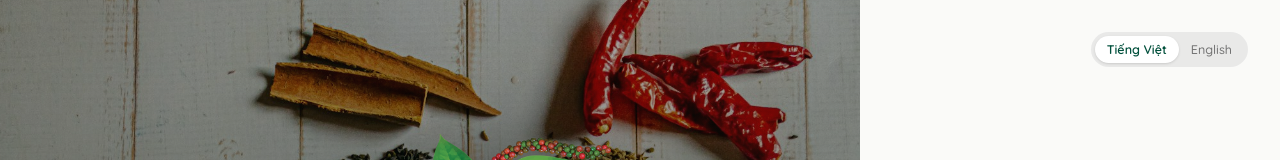
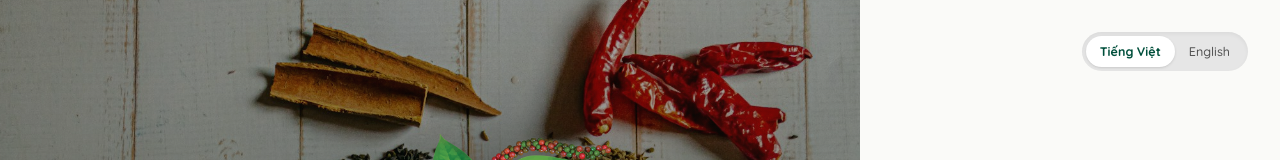
Before and after one commit to Kieuphuoc/Dong-Hanh, a Next.js app: page /login in a window 1280 px wide. Shown: the top 160 px of the page. Built offline with nearby package versions, Linux system fonts and the light colour scheme.

Commit message:
Fix language switch click handler with direct state comparison and stopPropagation

```diff
--- a/src/app/login/page.tsx
+++ b/src/app/login/page.tsx
@@ -134,22 +134,34 @@ export default function LoginPage() {
       </section>
 
       <aside className="order-1 flex w-full flex-col bg-[#fafaf8] p-5 sm:p-8 lg:order-2 lg:h-dvh lg:w-[380px] xl:w-[420px] 2xl:w-[500px] lg:shrink-0 justify-between overflow-y-auto">
-        <div className="relative z-10 flex justify-end shrink-0">
-          <div className="inline-flex items-center rounded-full bg-neutral-200/80 p-1 text-[12.5px] 2xl:text-sm font-medium text-neutral-600">
+        <div className="relative z-20 flex justify-end shrink-0 pointer-events-auto">
+          <div className="inline-flex items-center rounded-full bg-neutral-200/90 p-1 text-[12.5px] 2xl:text-sm font-medium text-neutral-600 shadow-inner">
             <button
               type="button"
-              onClick={() => setLang('vi')}
-              className={`cursor-pointer rounded-full px-3 py-1 transition-all duration-200 ${
-                vi ? 'bg-white text-emerald-900 shadow-sm font-semibold' : 'text-neutral-500 hover:text-neutral-900'
+              onClick={(e) => {
+                e.preventDefault();
+                e.stopPropagation();
+                setLang('vi');
+              }}
+              className={`cursor-pointer select-none rounded-full px-3.5 py-1.5 transition-all duration-200 ${
+                lang === 'vi'
+                  ? 'bg-white text-emerald-900 shadow-sm font-bold'
+                  : 'text-neutral-600 hover:text-neutral-900 hover:bg-white/50'
               }`}
             >
               Tiếng Việt
             </button>
             <button
               type="button"
-              onClick={() => setLang('en')}
-              className={`cursor-pointer rounded-full px-3 py-1 transition-all duration-200 ${
-                !vi ? 'bg-white text-emerald-900 shadow-sm font-semibold' : 'text-neutral-500 hover:text-neutral-900'
+              onClick={(e) => {
+                e.preventDefault();
+                e.stopPropagation();
+                setLang('en');
+              }}
+              className={`cursor-pointer select-none rounded-full px-3.5 py-1.5 transition-all duration-200 ${
+                lang === 'en'
+                  ? 'bg-white text-emerald-900 shadow-sm font-bold'
+                  : 'text-neutral-600 hover:text-neutral-900 hover:bg-white/50'
               }`}
             >
               English
```
